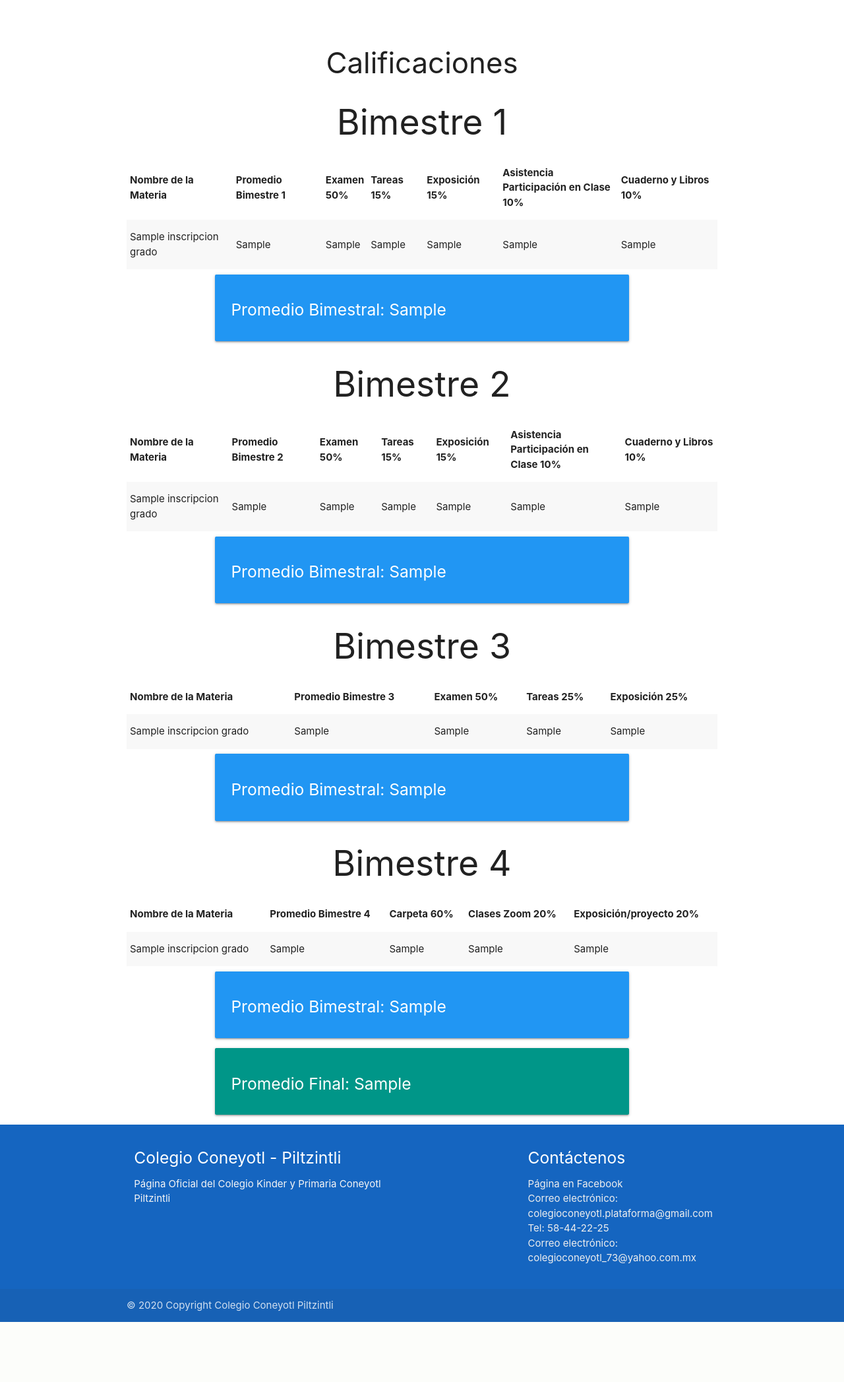
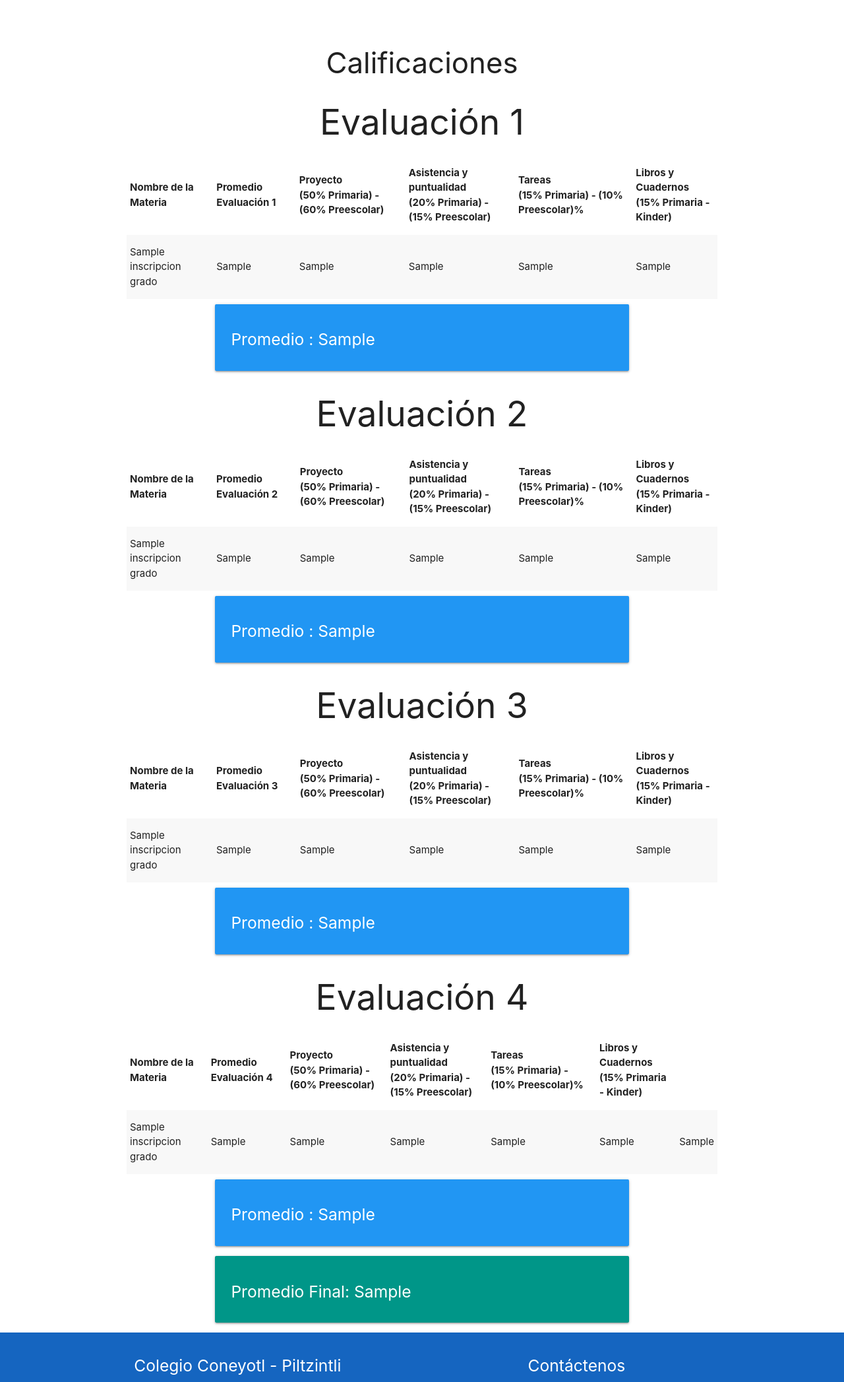
Before and after one commit to galigaribaldi/Proyecto_Coneyotl, a Flask app: page /inicio/1/1 in a window 1280 px wide. Shown: the part 218-2312 px from the top of the page at 66% size. Before the commit the page ends 2221 px from the top, so only its background shows below. Run offline with Flask 3, Linux system fonts and the light colour scheme; a database or web service that is not in the repository returns one stand-in record (values such as "Sample title"); parts of the project's set-up code (start-up, migrations or seed data) failed here and were passed over; some libraries are stand-ins or nearby versions.

Commit message:
Fixed Bugs

```diff
--- a/app.py
+++ b/app.py
@@ -245,7 +245,8 @@ def actualizar_calificacion_esp(e_ID,grado, id_profesor):
             materia_especial.append(m_inscrita[r])
         print(materia_especial)
         print(r)
-        return render_template('verCalifAlu.html', estudiante=est, materia=materia_especial, bandera1=1, prof_esp=id_profesor, b=1, c=1)
+        u = coneccion.consulta_promedio(e_ID, grado)
+        return render_template('verCalifAlu.html', estudiante=est, materia=materia_especial, bandera1=1, prof_esp=id_profesor, b=1, c=1, promedios=u)
     else:
         flash("Inicia Sesion Primero")
         return redirect(url_for("index"))
--- a/templates/verCalifAlu.html
+++ b/templates/verCalifAlu.html
@@ -23,18 +23,18 @@
     {% if bandera1 %} <br>
     <!--Datos de la inscripcion de la materia-->
     <div>
-        <h2 class="center">Bimestre 1</h2>
+        <h2 class="center">Evaluación 1</h2>
 
         <table class="responsive-table highlight striped">
             <thead>
                 <tr>
                     <th>Nombre de la Materia </th>
-                    <th>Promedio Bimestral 1</th>
-                    <th>Examen <br> 50%</th>
-                    <th>Tareas 15%</th>
-                    <th>Exposición 15%</th>
-                    <th>Asistencia<br>Participación en Clase 10%</th>
-                    <th>Cuaderno y Libros 10%</th>
+                    <th>Promedio 1</th>
+                    <th>Proyecto <br> (50% Primaria) - (60% Preescolar) </th>
+                    <th>Asistencia y puntualidad <br> (20% Primaria) - (15% Preescolar)</th>
+                    <th>Tareas <br> (15% Primaria) - (10% Preescolar)%</th>
+                    <th>Libros y Cuadernos <br> (15% Primaria - Kinder)</th>
+                    <!--<th>Cuaderno y Libros <br> 10%</th>-->
                 </tr>
             </thead>
             <tbody>
@@ -46,7 +46,7 @@
                     <td>{{ i.3 }}</td>
                     <td>{{ i.4 }}</td>
                     <td>{{ i.5 }}</td>
-                    <td>{{ i.6 }}</td>
+                    <!--<td>{{ i.6 }}</td>-->
                 </tr>
                 {% endfor %}
             </tbody>
@@ -54,22 +54,21 @@
         <div class="container">
             <div class="card-panel blue">
                 <span class="white-text">
-                    <h5>Promedio Bimestral: {{ promedios.0.0 }}</h5>
+                    <h5>Promedio : {{ promedios.0.0 }}</h5>
                 </span>
             </div>
         </div>
         <div>
-            <h2 class="center">Bimestre 2</h2>
+            <h2 class="center">Evaluación 2</h2>
             <table class="responsive-table highlight striped">
                 <thead>
                     <tr>
                         <th>Nombre de la Materia </th>
-                        <th>Promedio Bimestral 2</th>
-                        <th>Examen 50%</th>
-                        <th>Tareas 15%</th>
-                        <th>Exposición 15%</th>
-                        <th>Asistencia<br>Participación en Clase 10%</th>
-                        <th>Cuaderno y Libros 10%</th>
+                        <th>Promedio 2</th>
+                        <th>Proyecto <br> (50% Primaria) - (60% Preescolar) </th>
+                        <th>Asistencia y puntualidad <br> (20% Primaria) - (15% Preescolar)</th>
+                        <th>Tareas <br> (15% Primaria) - (10% Preescolar)%</th>
+                        <th>Libros y Cuadernos <br> (15% Primaria - Kinder)</th>
                     </tr>
                 </thead>
                 <tbody>
@@ -81,7 +80,7 @@
                         <td>{{ i.9 }}</td>
                         <td>{{ i.10 }}</td>
                         <td>{{ i.11 }}</td>
-                        <td>{{ i.12 }}</td>
+                        <!--<td>{{ i.12 }}</td>-->
                     </tr>
                     {% endfor %}
                 </tbody>
@@ -89,21 +88,22 @@
             <div class="container">
                 <div class="card-panel blue">
                     <span class="white-text">
-                        <h5>Promedio Bimestral: {{ promedios.0.1 }}</h5>
+                        <h5>Promedio : {{ promedios.0.1 }}</h5>
                     </span>
                 </div>
             </div>
         </div>
         <div>
-            <h2 class="center">Bimestre 3</h2>
+            <h2 class="center">Evaluación 3</h2>
             <table class="responsive-table highlight striped">
                 <thead>
                     <tr>
                         <th>Nombre de la Materia </th>
-                        <th>Promedio Bimestral 3</th>
-                        <th>Examen 50%</th>
-                        <th>Guia 25%</th>
-                        <th>Exposición 25%</th>
+                        <th>Promedio 3</th>
+                        <th>Proyecto <br> (50% Primaria) - (60% Preescolar) </th>
+                        <th>Asistencia y puntualidad <br> (20% Primaria) - (15% Preescolar)</th>
+                        <th>Tareas <br> (15% Primaria) - (10% Preescolar)%</th>
+                        <th>Libros y Cuadernos <br> (15% Primaria - Kinder)</th>
                     </tr>
                 </thead>
                 <tbody>
@@ -114,6 +114,8 @@
                         <td>{{ i.14 }}</td>
                         <td>{{ i.15 }}</td>
                         <td>{{ i.16 }}</td>
+                        <td>{{ i.17 }}</td>
+                        <!--<td>{{ i.18 }}</td>-->
                     </tr>
                     {% endfor %}
                 </tbody>
@@ -121,21 +123,22 @@
             <div class="container">
                 <div class="card-panel blue">
                     <span class="white-text">
-                        <h5>Promedio Bimestral: {{ promedios.0.2 }}</h5>
+                        <h5>Promedio : {{ promedios.0.2 }}</h5>
                     </span>
                 </div>
             </div>
         </div>
         <div>
-            <h2 class="center">Bimestre 4</h2>
+            <h2 class="center">Evaluación 4</h2>
             <table class="responsive-table highlight striped">
                 <thead>
                     <tr>
                         <th>Nombre de la Materia </th>
-                        <th>Promedio Bimestral 4</th>
-                        <th>Carpeta 60%</th>
-                        <th>Clases de Zoom 20%</th>
-                        <th>Exposición/proyecto 20%</th>
+                        <th>Promedio 4</th>
+                        <th>Proyecto <br> (50% Primaria) - (60% Preescolar) </th>
+                        <th>Asistencia y puntualidad <br> (20% Primaria) - (15% Preescolar)</th>
+                        <th>Tareas <br> (15% Primaria) - (10% Preescolar)%</th>
+                        <th>Libros y Cuadernos <br> (15% Primaria - Kinder)</th>
                     </tr>
                 </thead>
                 <tbody>
@@ -146,6 +149,8 @@
                         <td>{{ i.20 }}</td>
                         <td>{{ i.21 }}</td>
                         <td>{{ i.22 }}</td>
+                        <td>{{ i.23 }}</td>
+                        <!--<td>{{ i.24 }}</td> -->
                     </tr>
                     {% endfor %}
                 </tbody>
@@ -153,7 +158,7 @@
             <div class="container">
                 <div class="card-panel blue">
                     <span class="white-text">
-                        <h5>Promedio Bimestral: {{ promedios.0.3 }}</h5>
+                        <h5>Promedio : {{ promedios.0.3 }}</h5>
                     </span>
                 </div>
             </div>
@@ -184,17 +189,16 @@
     {% if materia %} {% if bandera3 %}
     <h3 class="center">Calificaciones</h3>
     <div>
-        <h2 class="center">Bimestre 1</h2>
+        <h2 class="center">Evaluación 1</h2>
         <table class="responsive-table highlight striped">
             <thead>
                 <tr>
                     <th>Nombre de la Materia </th>
-                    <th>Promedio Bimestre 1</th>
-                    <th>Examen <br> 50%</th>
-                    <th>Tareas 15%</th>
-                    <th>Exposición 15%</th>
-                    <th>Asistencia<br>Participación en Clase 10%</th>
-                    <th>Cuaderno y Libros 10%</th>
+                    <th>Promedio Evaluación 1</th>
+                    <th>Proyecto <br> (50% Primaria) - (60% Preescolar) </th>
+                    <th>Asistencia y puntualidad <br> (20% Primaria) - (15% Preescolar)</th>
+                    <th>Tareas <br> (15% Primaria) - (10% Preescolar)%</th>
+                    <th>Libros y Cuadernos <br> (15% Primaria - Kinder)</th>
                 </tr>
             </thead>
             <tbody>
@@ -206,7 +210,7 @@
                     <td>{{ i.3 }}</td>
                     <td>{{ i.4 }}</td>
                     <td>{{ i.5 }}</td>
-                    <td>{{ i.6 }}</td>
+                    <!--<td>{{ i.6 }}</td>-->
                 </tr>
                 {% endfor %}
             </tbody>
@@ -214,23 +218,22 @@
         <div class="container">
             <div class="card-panel blue">
                 <span class="white-text">
-                    <h5>Promedio Bimestral: {{ promedios.0.0 }}</h5>
+                    <h5>Promedio : {{ promedios.0.0 }}</h5>
                 </span>
             </div>
         </div>
     </div>
     <div>
-        <h2 class="center">Bimestre 2</h2>
+        <h2 class="center">Evaluación 2</h2>
         <table class="responsive-table highlight striped">
             <thead>
                 <tr>
                     <th>Nombre de la Materia </th>
-                    <th>Promedio Bimestre 2</th>
-                    <th>Examen 50%</th>
-                    <th>Tareas 15%</th>
-                    <th>Exposición 15%</th>
-                    <th>Asistencia <br> Participación en Clase 10%</th>
-                    <th>Cuaderno y Libros 10%</th>
+                    <th>Promedio Evaluación 2</th>
+                    <th>Proyecto <br> (50% Primaria) - (60% Preescolar) </th>
+                    <th>Asistencia y puntualidad <br> (20% Primaria) - (15% Preescolar)</th>
+                    <th>Tareas <br> (15% Primaria) - (10% Preescolar)%</th>
+                    <th>Libros y Cuadernos <br> (15% Primaria - Kinder)</th>
                 </tr>
             </thead>
             <tbody>
@@ -242,7 +245,7 @@
                     <td>{{ i.9 }}</td>
                     <td>{{ i.10 }}</td>
                     <td>{{ i.11 }}</td>
-                    <td>{{ i.12 }}</td>
+                    <!--<td>{{ i.12 }}</td>-->
                 </tr>
                 {% endfor %}
             </tbody>
@@ -250,21 +253,22 @@
         <div class="container">
             <div class="card-panel blue">
                 <span class="white-text">
-                    <h5>Promedio Bimestral: {{ promedios.0.1 }}</h5>
+                    <h5>Promedio : {{ promedios.0.1 }}</h5>
                 </span>
             </div>
         </div>
     </div>
     <div>
-        <h2 class="center">Bimestre 3</h2>
+        <h2 class="center">Evaluación 3</h2>
         <table class="responsive-table highlight striped">
             <thead>
                 <tr>
                     <th>Nombre de la Materia </th>
-                    <th>Promedio Bimestre 3</th>
-                    <th>Examen 50%</th>
-                    <th>Tareas 25%</th>
-                    <th>Exposición 25%</th>
+                    <th>Promedio Evaluación 3</th>
+                    <th>Proyecto <br> (50% Primaria) - (60% Preescolar) </th>
+                    <th>Asistencia y puntualidad <br> (20% Primaria) - (15% Preescolar)</th>
+                    <th>Tareas <br> (15% Primaria) - (10% Preescolar)%</th>
+                    <th>Libros y Cuadernos <br> (15% Primaria - Kinder)</th>
                 </tr>
             </thead>
             <tbody>
@@ -275,6 +279,8 @@
                     <td>{{ i.14 }}</td>
                     <td>{{ i.15 }}</td>
                     <td>{{ i.16 }}</td>
+                    <td>{{ i.17 }}</td>
+                    <!--<td>{{ i.18 }}</td>-->
                 </tr>
                 {% endfor %}
             </tbody>
@@ -282,21 +288,22 @@
         <div class="container">
             <div class="card-panel blue">
                 <span class="white-text">
-                    <h5>Promedio Bimestral: {{ promedios.0.2 }}</h5>
+                    <h5>Promedio : {{ promedios.0.2 }}</h5>
                 </span>
             </div>
         </div>
     </div>
     <div>
-        <h2 class="center">Bimestre 4</h2>
+        <h2 class="center">Evaluación 4</h2>
         <table class="responsive-table highlight striped">
             <thead>
                 <tr>
                     <th>Nombre de la Materia </th>
-                    <th>Promedio Bimestre 4 </th>
-                    <th>Carpeta 60%</th>
-                    <th>Clases Zoom 20%</th>
-                    <th>Exposición/proyecto 20%</th>
+                    <th>Promedio Evaluación 4 </th>
+                    <th>Proyecto <br> (50% Primaria) - (60% Preescolar) </th>
+                    <th>Asistencia y puntualidad <br> (20% Primaria) - (15% Preescolar)</th>
+                    <th>Tareas <br> (15% Primaria) - (10% Preescolar)%</th>
+                    <th>Libros y Cuadernos <br> (15% Primaria - Kinder)</th>
                 </tr>
             </thead>
             <tbody>
@@ -307,6 +314,8 @@
                     <td>{{ i.20 }}</td>
                     <td>{{ i.21 }}</td>
                     <td>{{ i.22 }}</td>
+                    <td>{{ i.23 }}</td>
+                    <td>{{ i.24 }}</td>
                 </tr>
                 {% endfor %}
             </tbody>
@@ -314,7 +323,7 @@
         <div class="container">
             <div class="card-panel blue">
                 <span class="white-text">
-                    <h5>Promedio Bimestral: {{ promedios.0.3 }}</h5>
+                    <h5>Promedio : {{ promedios.0.3 }}</h5>
                 </span>
             </div>
         </div>
```
